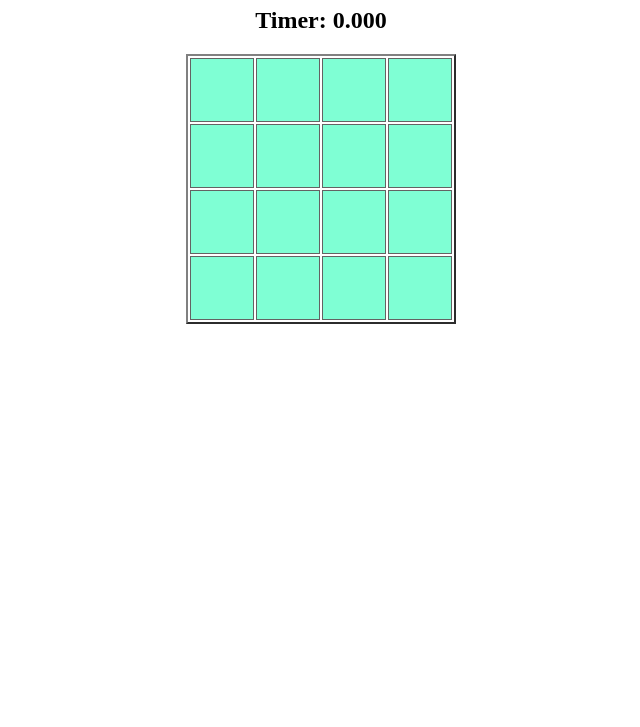
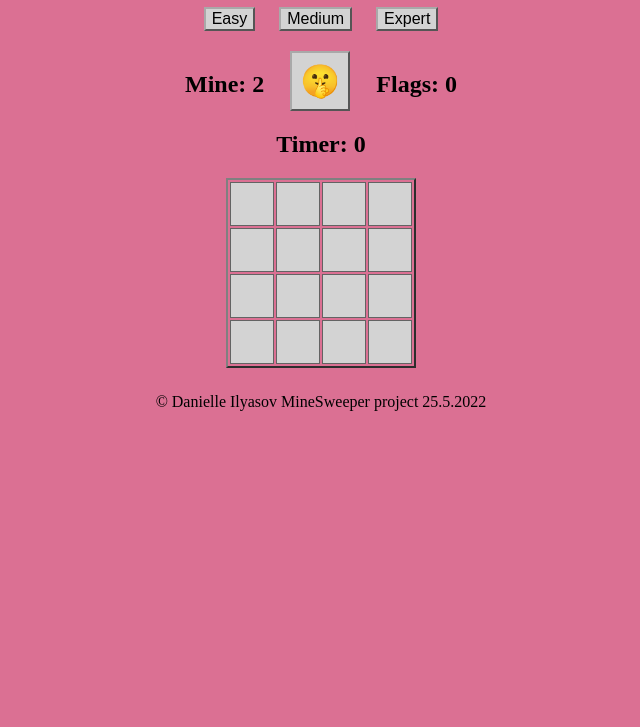
Before and after one commit to danielilyasov1/mineSweeperGame, a plain HTML site: page index.html in a window 1280 px wide. Shown: the part 73-800 px from the top of the page, without its empty margins (319-959 px from the left). Drawn offline with Linux system fonts and the light colour scheme.

Commit message:
second upload

```diff
--- a/css/app.css
+++ b/css/app.css
@@ -1,5 +1,6 @@
 body{
     text-align: center;
+    background-color: palevioletred;
 }
 
 table{
@@ -7,8 +8,8 @@ table{
 }
 
 .board td {
-    width: 60px;
-    height: 60px;
+    width: 40px;
+    height: 40px;
     text-align: center;
     transition: 0.5s;
     border: 1px solid rgb(99, 99, 99);
@@ -20,9 +21,38 @@ table{
 }
 
 .shown{
-    background-color: rgb(171, 127, 211);
+    background-color: darkgray;
 }
 
 .hidden{
-    background-color: aquamarine;
+    background-color: lightgray;
 }
+
+.footer {
+    color:black;
+    position: relative;
+    margin-top: 2%;
+
+}
+
+button{
+    margin-left: 20px;
+    margin-right: 20px;
+    width: 60px;
+    height: 60px;
+    font-size: xx-large;
+    background-color: lightgray;
+    border-color: darkgrey;
+    transition: 0.5s;
+}
+
+.level{
+    width: auto;
+    height: auto;
+    font-size: medium;
+    font-family: Arial, Helvetica, sans-serif;
+    margin-left: 10px;
+    margin-right: 10px;
+    border-color: darkgrey;
+    transition: 0.5s;
+}
--- a/index.html
+++ b/index.html
@@ -8,12 +8,24 @@
     <link rel="stylesheet" href="css/app.css">
 </head>
 <body onload="init()">
-    <h1>Mine Sweeper</h1><h2>Timer: <span class="time">0.000</span></h2>
+    <h1>Mine Sweeper</h1>
+    <button class="level" onclick="level1()">Easy</button>
+    <button class="level" onclick="level2()">Medium</button>
+    <button class="level" onclick="level3()">Expert</button>
 
+    <h2>Mine: <span class="mines-count">0</span>
+        <button class="emoji" onclick="newGame()"></button>
+        Flags: <span class="flag-count">0</span></h2>
+    <h2 oncontextmenu="cellMarked(this, event)">Timer: <span class="time">0.0</span></h2>
 
     <table border="2">
         <tbody class="board"></tbody>
     </table>
+
+
+    <footer class="footer">
+        © Danielle Ilyasov MineSweeper project 25.5.2022
+    </footer>
     <script src="js/game.js"></script>
     <script src="js/utils.js"></script>
 </body>
--- a/js/game.js
+++ b/js/game.js
@@ -1,8 +1,14 @@
 "use strict";
+
+document.addEventListener("contextmenu", (event) => event.preventDefault());
+
 const EMPTY = "";
 const MINE = "🧨";
 const FLAG = "🚩";
 const LIFE = "💖";
+const EMOJI = "🤫";
+const LOSE = "😵";
+const WIN = "😇";
 
 var gLevel = {
   size: 4,
@@ -11,54 +17,68 @@ var gLevel = {
 
 var gBoard;
 var gBoomCount = 0;
+var gTimeInterval = null;
 
 var gGame = {
-  isOn: false,
+  isOn: true,
   shownCount: 0,
   markedCount: 0,
   secsPassed: 0,
-  lives : 3,
+  flagCount: 0,
+  lives: 3,
 };
+
+function level1() {
+  gLevel.size = 4;
+  gLevel.mines = 2;
+  init();
+}
+function level2() {
+  gLevel.size = 8;
+  gLevel.mines = 12;
+  init();
+}
+function level3() {
+  gLevel.size = 12;
+  gLevel.mines = 30;
+  init();
+}
 
 function init() {
   gBoard = buildBoard();
+  gGame.isOn = true;
   renderBoard(gBoard);
-
+  document.querySelector(".mines-count").innerText = gLevel.mines;
+  document.querySelector(".flag-count").innerText = gGame.flagCount;
+  var elTime = document.querySelector(".time");
+  elTime.innerText = gGame.secsPassed;
+  document.querySelector(".emoji").innerText = EMOJI;
+}
+function newGame() {
+  clearInterval(gTimeInterval);
+  gBoomCount = 0;
+  gGame.secsPassed = 0;
+  gGame.markedCount = 0;
+  gGame.flagCount = 0;
+  gGame.shownCount = 0;
+  init();
 }
 
-function gameOver(){
-
+function gameOver() {
+  gGame.isOn = false;
+  clearInterval(gTimeInterval);
 }
-//var c = setMinesNegsCount(gBoard[1], gBoard[1], gBoard);
-//console.log("c", c);
 
 function buildBoard() {
   var board = createBoard(gLevel.size);
 
-  for (var i = 0; i < board.length; i++) {
-    for (var j = 0; j < board[0].length; j++) {
-      var cell = {
-        minesAroundCount: 0,
-        isShown: false,
-        isMine: false,
-        isMarked: false,
-      };
+  //random mines
+  for (var i = 0; i < gLevel.mines; i++) {
+    var iRand = rand(0, 4);
+    var jRand = rand(0, 4);
+    board[iRand][jRand].isMine = true;
+  }
 
-      //   if (cell.isMine === true) {
-      //     board[i][j] = MINE;
-      //   } else {
-      // board[i][j] = EMPTY;
-      //   }
-      board[i][j] = cell; //setMinesNegsCount(i,j,gBoard);
-    }
-  }
-  //board[1][1].isShown = true;
-
-  //board[0][1].isMine = true; // = MINE;
-  board[1][1].isMine = true; // = MINE;
-  //board[3][2].isMine = true; // = MINE;
-  board[2][1].isMine = true; // = MINE;
-  //console.log('board',board)
   setMinesNegsCount(board);
   return board;
 }
@@ -69,11 +89,12 @@ function renderBoard() {
     strHTML += "<tr>\n";
     for (var j = 0; j < gLevel.size; j++) {
       var currCell = gBoard[i][j];
-      var onBoard = currCell.isMine ? MINE : currCell.minesAroundCount; //=== 0 ? EMPTY : currCell.minesAroundCount;
-      //if(currCell.isMine === false && currCell.minesAroundCount === 0) onBoard = EMPTY
+
+      var onBoard = currCell.isMine ? MINE : currCell.minesAroundCount;
       var classList = currCell.isShown ? "shown" : "hidden";
       strHTML += `<td id="cell-${i}-${j}" class="cell ${classList}"
-      onClick="cellClicked(this,${i},${j})">
+      oncontextmenu="cellMarked(this,${i},${j},event)"
+      onClick="cellClicked(this,${i},${j},event)" >
       ${currCell.isShown ? onBoard : EMPTY}</td>`;
     }
     strHTML += "</tr>";
@@ -88,25 +109,93 @@ function setMinesNegsCount(board) {
       if (board[i][j].isMine) continue;
 
       board[i][j].minesAroundCount = NegsCount(i, j, board);
-      console.log("board[i][j].minesAroundCount", board[i][j].minesAroundCount);
     }
   }
 }
 
+function expandShown(elCell, i, j) {
+  if (
+    !isOnField(i, j) ||
+    gBoard[i][j].minesAroundCount !== 0 ||
+    gBoard[i][j].isShown
+  )
+    return;
+
+  gBoard[i][j].isShown = true;
+  renderBoard();
+}
+
 function cellClicked(elCell, i, j) {
-  console.log("click");
-  var clickedCell = gBoard[i][j];
+  if (gGame.secsPassed === 0) {
+    startTimer();
+  }
 
-  clickedCell.isShown = true;
+  gBoard[i][j].isShown = true;
 
+  if (elCell.minesAroundCount === 0) {
+    expandShown(elCell, i, j);
+  }
   renderBoard();
-  if (clickedCell.isMine) {
+
+  if (gBoard[i][j].isMine) {
     console.log("boom");
     gBoomCount++;
-    console.log("gBoomCount", gBoomCount);
+  } else {
+    elCell.isShown = true;
+    gGame.shownCount++;
+  }
+  checkGameOver();
+}
+
+function cellMarked(elCell, i, j) {
+  if (gGame.secsPassed === 0) startTimer();
+
+  var cell = gBoard[i][j];
+
+  if (!gGame.isOn) return;
+
+  if (!cell.isShown) {
+    if (!cell.isMarked) {
+      if (gGame.markedCount === gLevel.mines) return;
+
+      elCell.innerText = FLAG;
+      gGame.markedCount++;
+      cell.isMarked = true;
+    } else {
+      elCell.innerText = EMPTY;
+      gGame.markedCount--;
+      cell.isMarked = false;
+    }
+
+    if (cell.isMine && cell.isMarked) {
+      gGame.flagCount++;
+      document.querySelector(".flag-count").innerText = gGame.flagCount;
+    }
+  }
+
+  checkGameOver();
+}
+
+function checkGameOver() {
+  if (gBoomCount > 0) {
+    ///=== gLevel.mines
+
+    document.querySelector(".emoji").innerText = LOSE;
+    document.querySelector(".emoji").style.background = "darkgray";
+    console.log("game over");
+
+    gameOver();
+    return;
+  }
+
+  if (
+    gGame.flagCount == gLevel.mines &&
+    gGame.shownCount === gLevel.size ** 2 - gLevel.mines
+  ) {
+    console.log("gret");
+    document.querySelector(".emoji").innerText = WIN;
+    document.querySelector(".emoji").style.background = "darkgray";
+    gameOver();
+    return;
   }
 }
-
-//function cellMarked(elCell)
-//function checkGameOver() ///if gBoomCount === life =>gGame.isOver
-//function expandShown(board, elCell, i, j)
--- a/js/utils.js
+++ b/js/utils.js
@@ -1,7 +1,7 @@
 function startTimer() {
   var startTime = Date.now();
-  ginterval = setInterval(() => {
-    gGame.secsPassed++
+  gTimeInterval = setInterval(() => {
+    gGame.secsPassed++;
     var elTime = document.querySelector(".time");
     elTime.innerText = ((Date.now() - startTime) / 1000).toFixed(1);
   }, 24);
@@ -12,28 +12,46 @@ function createBoard(size) {
   for (var i = 0; i < size; i++) {
     board[i] = [];
     for (var j = 0; j < size; j++) {
-      board[i].push("");
+      board[i][j] = {
+        minesAroundCount: 0,
+        isShown: false,
+        isMine: false,
+        isMarked: false,
+      };
     }
-    board.push(board[i]);
   }
   return board;
 }
 
-function NegsCount(cellI, cellJ, gBoard) {
-  //need fix last line in board ?????
+function NegsCount(cellI, cellJ, board) {
   var mineNegsCount = 0;
 
-  for (var i = cellI - 1; i <= cellI + 1; i++) {
-    if (i < 0 || i >= gLevel.size) continue;
+  if (isCellMine(cellI, cellJ - 1, board)) mineNegsCount++;
+  if (isCellMine(cellI, cellJ + 1, board)) mineNegsCount++;
+  if (isCellMine(cellI + 1, cellJ + 0, board)) mineNegsCount++;
+  if (isCellMine(cellI + 1, cellJ - 1, board)) mineNegsCount++;
+  if (isCellMine(cellI + 1, cellJ + 1, board)) mineNegsCount++;
+  if (isCellMine(cellI - 1, cellJ + 0, board)) mineNegsCount++;
+  if (isCellMine(cellI - 1, cellJ - 1, board)) mineNegsCount++;
+  if (isCellMine(cellI - 1, cellJ + 1, board)) mineNegsCount++;
 
-    for (var j = cellJ - 1; j <= cellJ + 1; j++) {
-      if (j < 0 || j >= gLevel.size) continue;
-      if (i === cellI && j === cellJ) continue;
-      //if ((i !== cellI || j !== cellJ) && gBoard[i][j].isMine) mineNegsCount++;
-      //console.log("mineNegsCount",i,j, mineNegsCount,gBoard[i][j].isMine);
-      if (gBoard[i][j].isMine) mineNegsCount++;
-    }
+  if (mineNegsCount === 0) {
+    mineNegsCount = EMPTY;
   }
-  //console.log("hi");
   return mineNegsCount;
 }
+
+function isOnField(i, j) {
+  return i >= 0 && i < gLevel.size && j >= 0 && j < gLevel.size;
+}
+
+function isCellMine(i, j, board) {
+  if (!isOnField(i, j)) return;
+  return board[i][j].isMine;
+}
+
+function rand(min, max){
+    min = Math.ceil(min)
+    max = Math.floor(max)
+    return Math.floor(Math.random() * (max - min) + min)
+}
```
